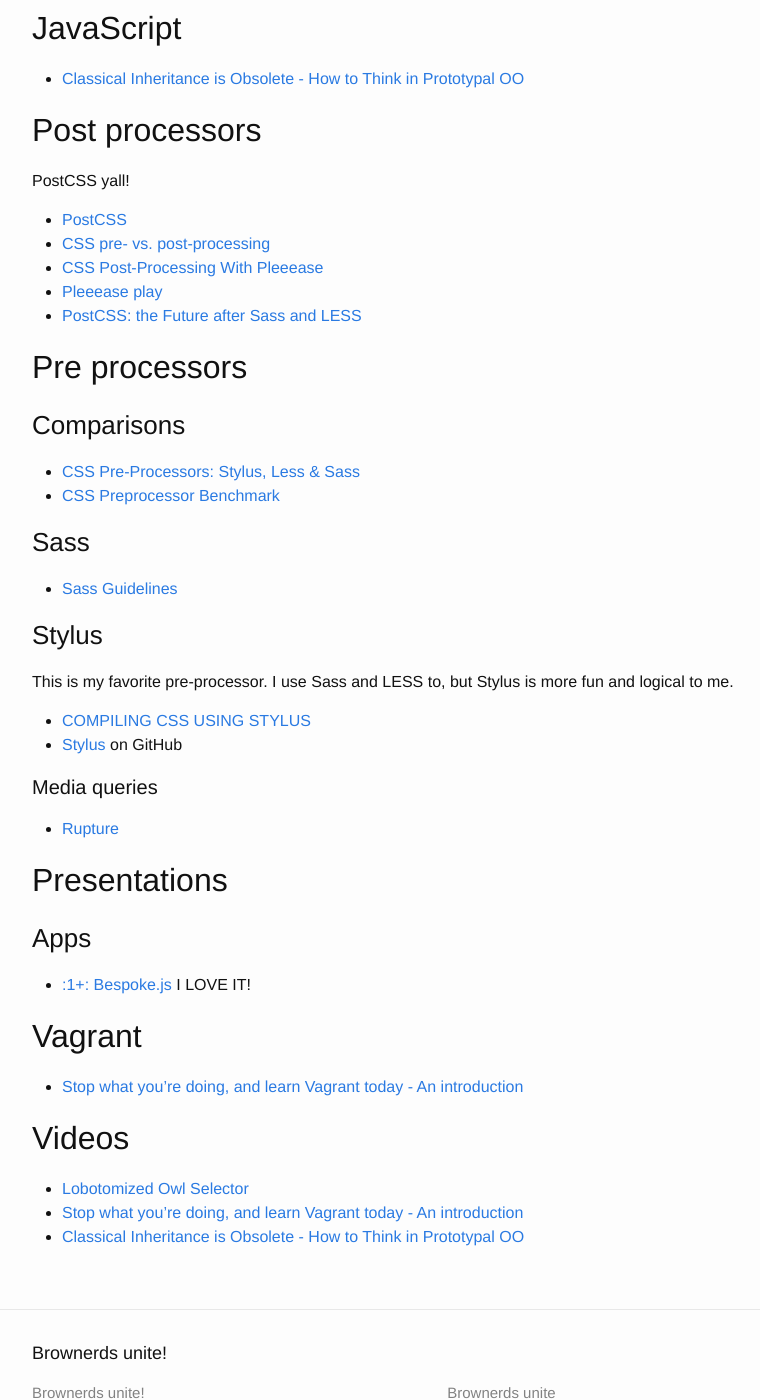
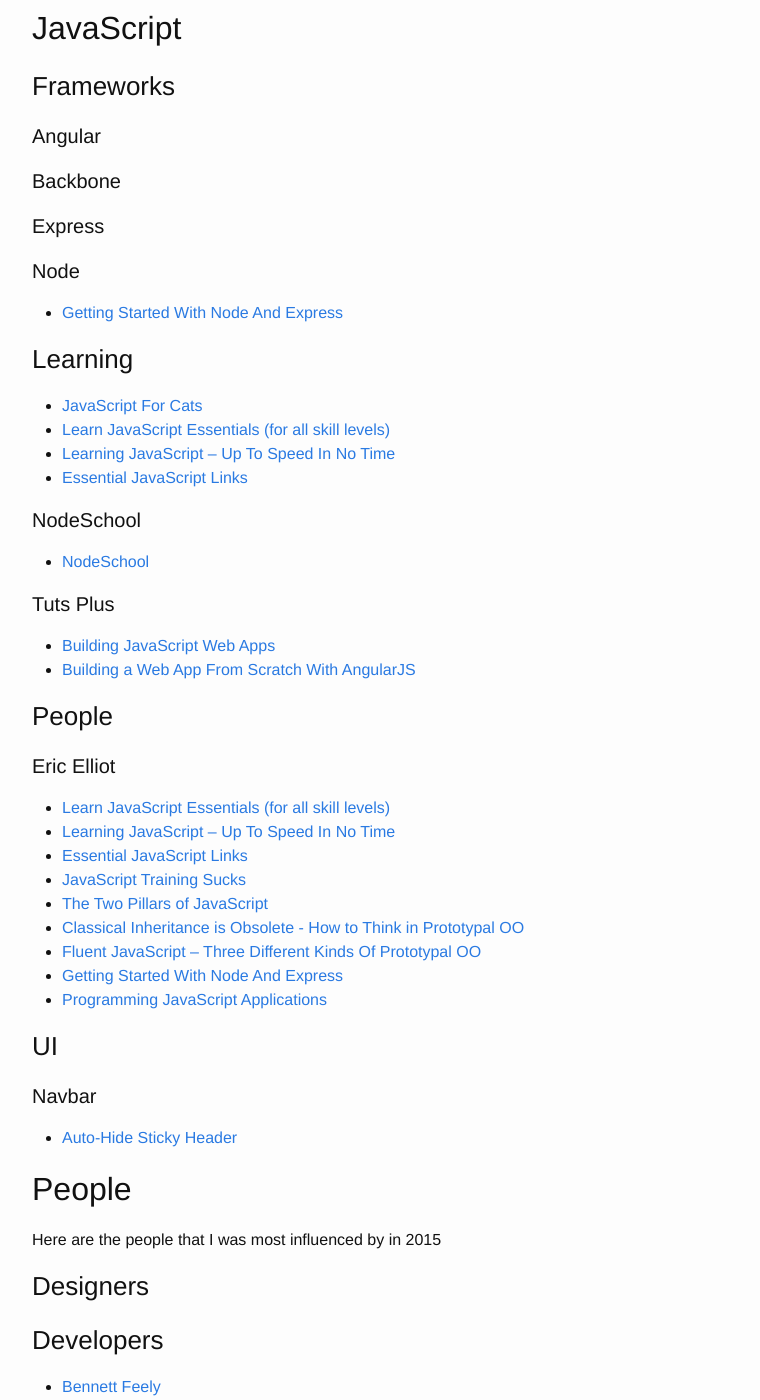
Before and after one commit to brownerd/brownerd.github.io, a Jekyll site: the page built from _posts/2015-01-01-reading-list-2015.md, in a window 1280 px wide and 1400 px high, scrolled down 1633 px. Shown: the whole window, without its empty margins (238-998 px from the left). Built offline with Jekyll 4.4.1, drawn with Linux system fonts in a browser that asks for light colours; some of the changed text lies outside the part shown.

Commit message:
added tons of js reseources for learning

```diff
--- a/_posts/2015-01-01-reading-list-2015.md
+++ b/_posts/2015-01-01-reading-list-2015.md
@@ -101,15 +101,118 @@ Just tyring to get better with handling merge conflicts
 
 
 
-## JavaScript
-
-- [Classical Inheritance is Obsolete - How to Think in Prototypal OO](https://vimeo.com/69255635)
 
 
 
 
 
-## Post processors
+
+
+## JavaScript
+
+
+
+
+### Frameworks
+
+
+
+#### Angular
+
+
+
+#### Backbone
+
+
+
+
+#### Express
+
+
+
+#### Node
+
+- [Getting Started With Node And Express](http://ericleads.com/2013/05/getting-started-with-node-and-express/)
+
+
+
+### Learning
+
+
+- [JavaScript For Cats](http://jsforcats.com/)
+- [Learn JavaScript Essentials (for all skill levels)](https://medium.com/javascript-scene/learn-javascript-b631a4af11f2)
+- [Learning JavaScript – Up To Speed In No Time](http://ericleads.com/2011/09/learning-javascript-up-to-speed-in-no-time/)
+- [Essential JavaScript Links](https://gist.github.com/ericelliott/d576f72441fc1b27dace)
+
+#### NodeSchool
+- [NodeSchool](http://nodeschool.io/)
+
+
+#### Tuts Plus
+- [Building JavaScript Web Apps](https://code.tutsplus.com/courses/building-javascript-web-apps)
+- [Building a Web App From Scratch With AngularJS](https://code.tutsplus.com/courses/building-a-web-app-from-scratch-with-angularjs/)
+
+
+
+### People
+
+#### Eric Elliot
+- [Learn JavaScript Essentials (for all skill levels)](https://medium.com/javascript-scene/learn-javascript-b631a4af11f2)
+- [Learning JavaScript – Up To Speed In No Time](http://ericleads.com/2011/09/learning-javascript-up-to-speed-in-no-time/)
+- [Essential JavaScript Links](https://gist.github.com/ericelliott/d576f72441fc1b27dace)
+- [JavaScript Training Sucks](https://medium.com/javascript-scene/javascript-training-sucks-284b53666245)
+- [The Two Pillars of JavaScript](https://medium.com/javascript-scene/the-two-pillars-of-javascript-ee6f3281e7f3)
+- [Classical Inheritance is Obsolete - How to Think in Prototypal OO](https://vimeo.com/69255635)
+- [Fluent JavaScript – Three Different Kinds Of Prototypal OO](http://ericleads.com/2013/02/fluent-javascript-three-different-kinds-of-prototypal-oo/)
+- [Getting Started With Node And Express](http://ericleads.com/2013/05/getting-started-with-node-and-express/)
+- [Programming JavaScript Applications](http://ericleads.com/javascript-applications/)
+
+
+
+### UI
+
+#### Navbar
+- [Auto-Hide Sticky Header](http://osvaldas.info/auto-hide-sticky-header)
+
+
+
+
+
+
+
+
+
+
+
+
+## People
+Here are the people that I was most influenced by in 2015
+
+### Designers
+
+
+
+
+### Developers
+- [Bennett Feely](http://bennettfeely.com/)
+- [Eric Elliot](http://ericleads.com/)
+- [Oleg Solomka aka Lego Mushroom](http://legomushroom.com/)
+- [Mark ¢Dalgleish](http://markdalgleish.com/)
+
+
+
+
+
+
+
+
+
+
+
+
+
+
+## Post-processors
 PostCSS yall!
 
 - [PostCSS](https://github.com/postcss/postcss)
@@ -125,7 +228,7 @@ PostCSS yall!
 
 
 
-## Pre processors
+## Pre-processors
 
 ### Comparisons
 - [CSS Pre-Processors: Stylus, Less & Sass](https://speakerdeck.com/bermonpainter/css-pre-processors-stylus-less-and-sass)
@@ -159,11 +262,19 @@ This is my favorite pre-processor. I use Sass and LESS to, but Stylus is more fu
 
 
 
-## Presentations
 
 
-### Apps
+
+
+## Presentations
+I hate powerpoint and keynote. But I am loving Bespoke!
+
 - [:1+: Bespoke.js](https://github.com/markdalgleish/bespoke.js) I LOVE IT!
+
+
+
+
+
 
 
 
```
Also changed, not shown: other parts of _posts/2015-01-01-reading-list-2015.md (+13 -0 lines).
